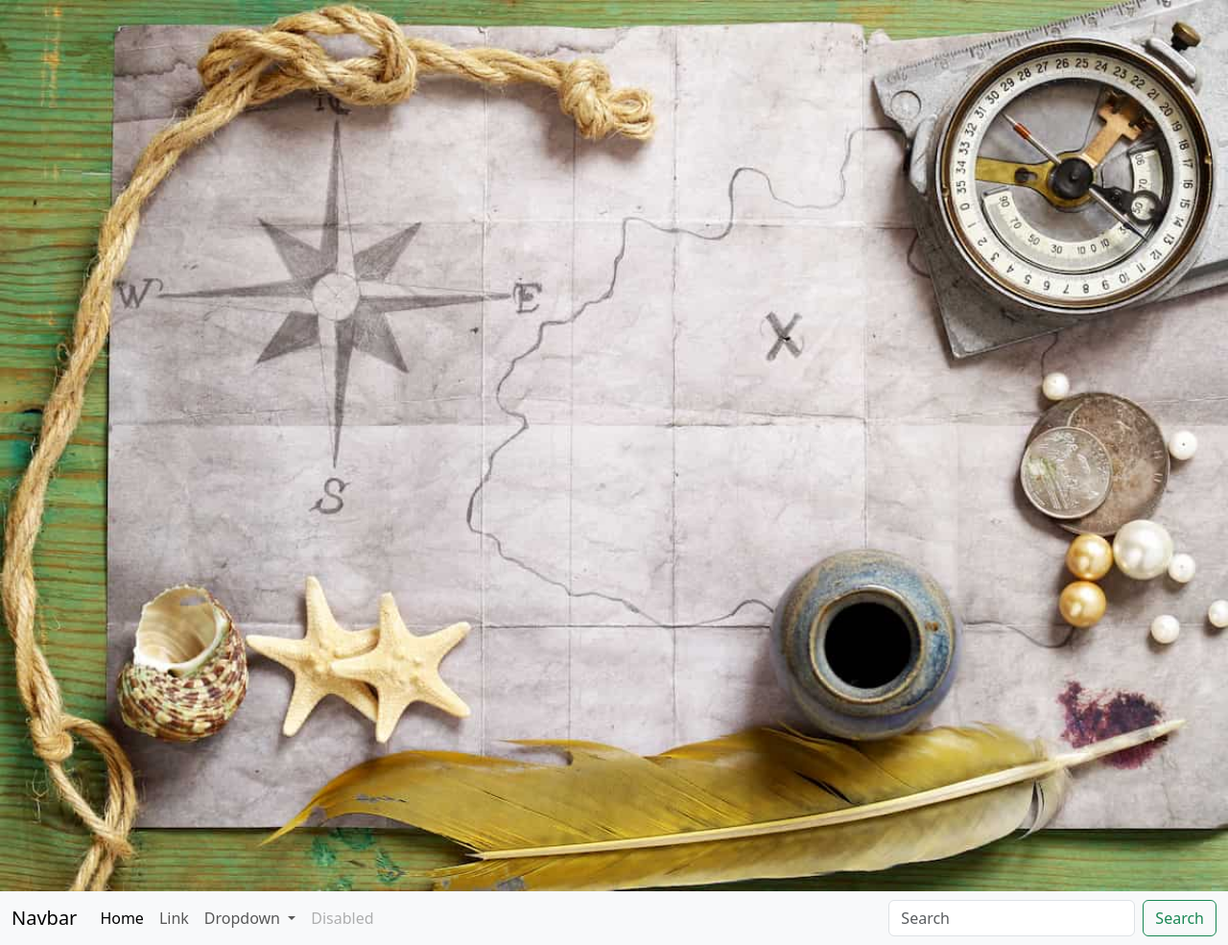
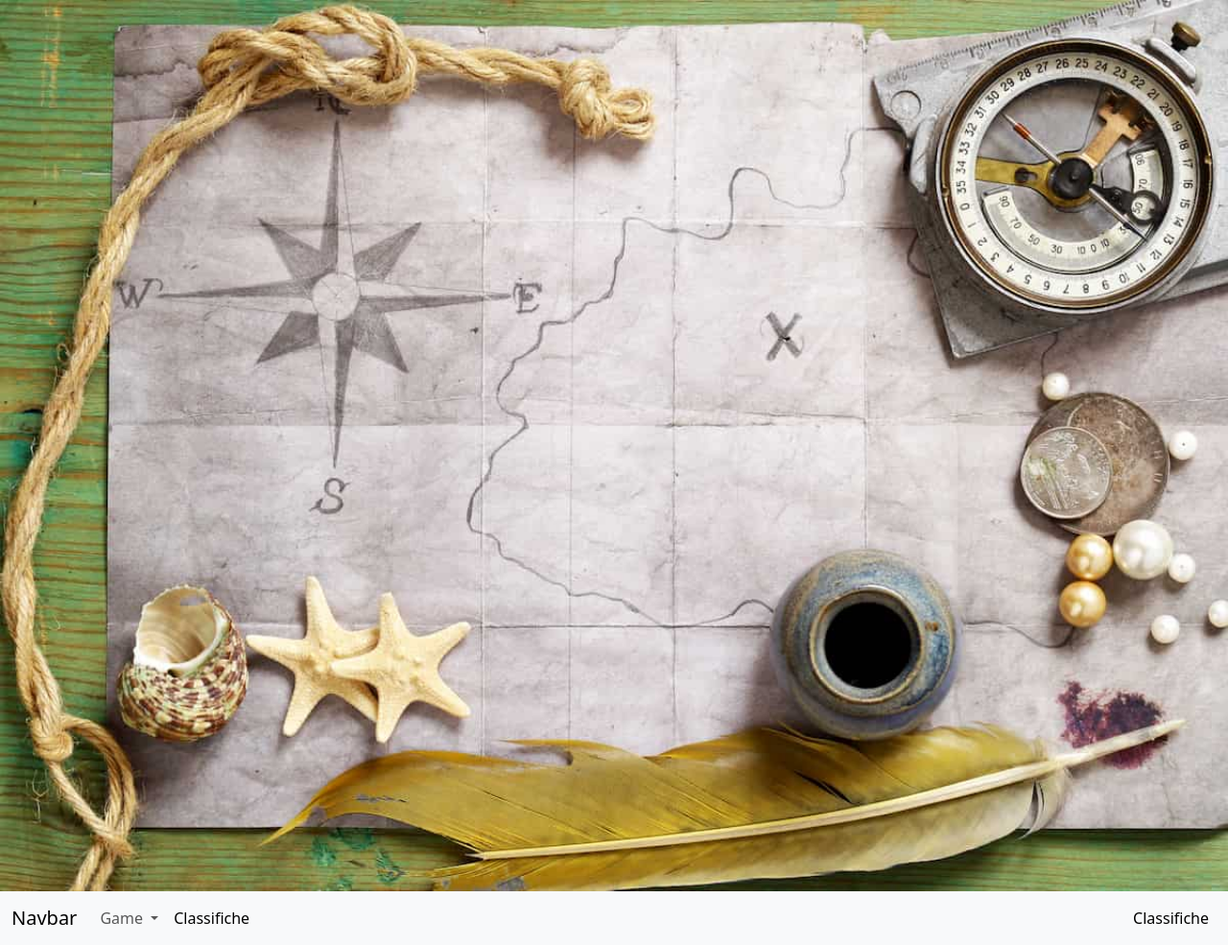
Before and after one commit to IVANEPISCOPO/CACCIA-AL-TESORO, a website: page index.html in a window 1280 px wide. Shown: the whole page at 96% size. Drawn offline with nearby package versions, Linux system fonts and the light colour scheme.

Commit message:
Update index.html

```diff
--- a/index.html
+++ b/index.html
@@ -16,31 +16,23 @@
     </button>
     <div class="collapse navbar-collapse" id="navbarSupportedContent">
       <ul class="navbar-nav me-auto mb-2 mb-lg-0">
-        <li class="nav-item">
-          <a class="nav-link active" aria-current="page" href="#">Home</a>
-        </li>
-        <li class="nav-item">
-          <a class="nav-link" href="#">Link</a>
-        </li>
         <li class="nav-item dropdown">
           <a class="nav-link dropdown-toggle" href="#" role="button" data-bs-toggle="dropdown" aria-expanded="false">
-            Dropdown
+            Game
           </a>
           <ul class="dropdown-menu">
-            <li><a class="dropdown-item" href="#">Action</a></li>
-            <li><a class="dropdown-item" href="#">Another action</a></li>
-            <li><hr class="dropdown-divider"></li>
-            <li><a class="dropdown-item" href="#">Something else here</a></li>
+            <li><a class="dropdown-item" href="#">Visualizza</a></li>
+            <li><a class="dropdown-item" href="#">Inserisci</a></li>
           </ul>
-        </li>
-        <li class="nav-item">
-          <a class="nav-link disabled" aria-disabled="true">Disabled</a>
-        </li>
-      </ul>
-      <form class="d-flex" role="search">
-        <input class="form-control me-2" type="search" placeholder="Search" aria-label="Search">
-        <button class="btn btn-outline-success" type="submit">Search</button>
-      </form>
+            <li class="nav-item">
+             <a class="nav-link active" aria-active="true">Classifiche</a>
+            </li>
+          </ul>
+           <ul class="navbar-nav">
+              <li class="nav-item">
+               <a class="nav-link active" aria-active="true">Classifiche</a>
+              </li>
+           </ul>
     </div>
   </div>
 </nav>
```
